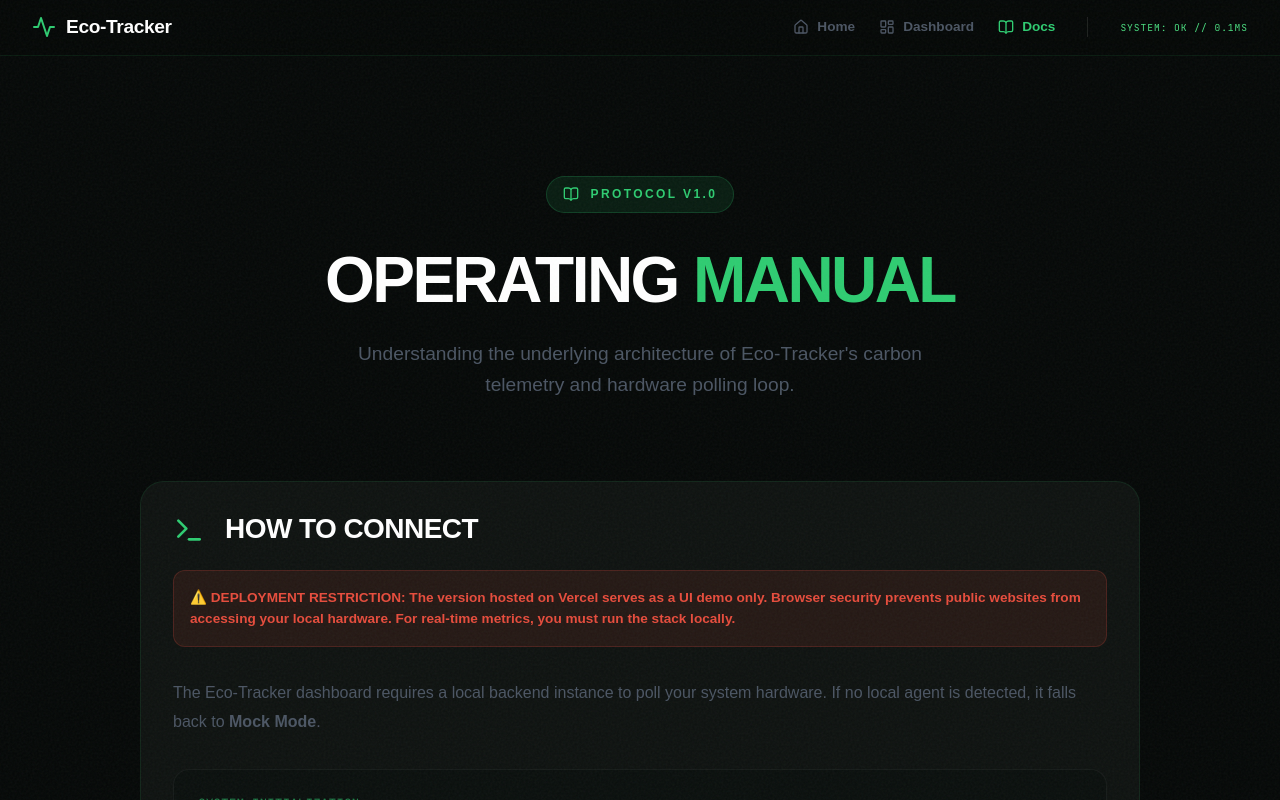
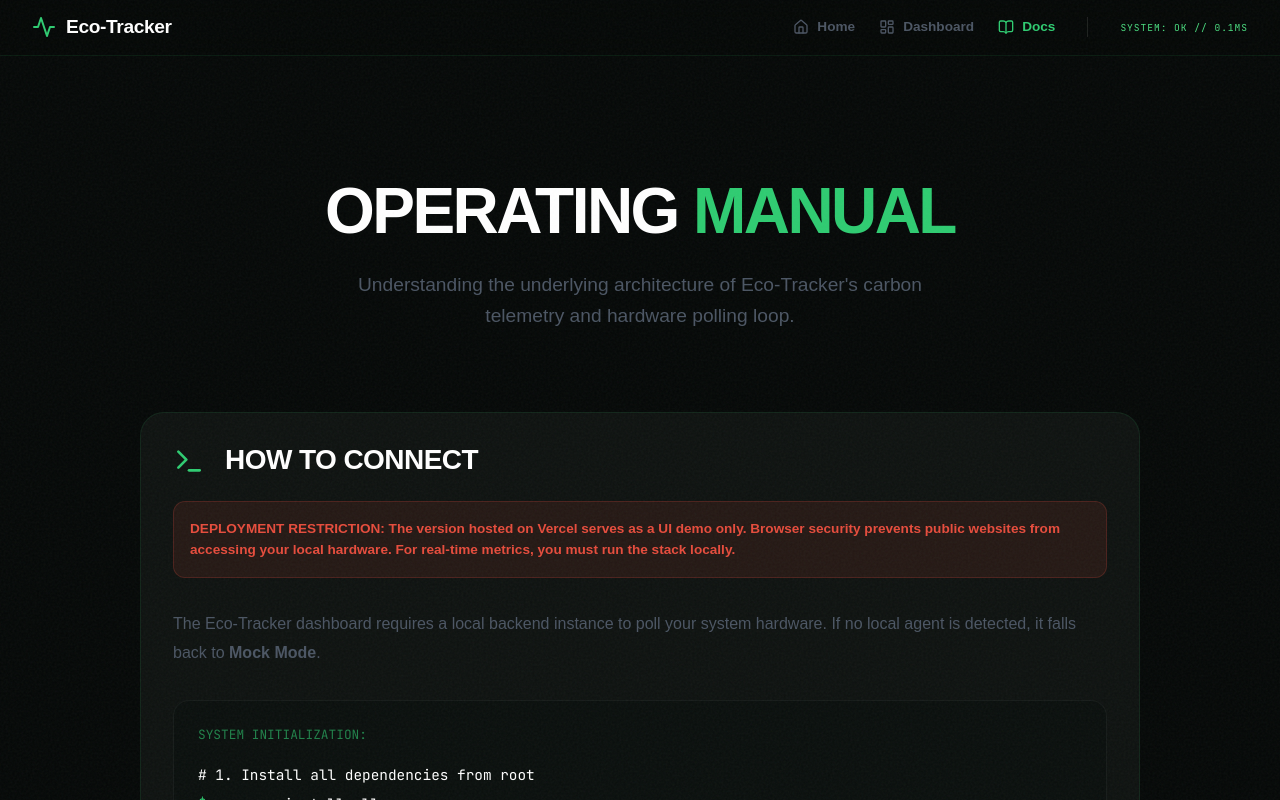
Before and after one commit to Haamid-syed/EcoTracker, a React (Vite) app in the folder frontend/: page /documentation in a window 1280 px wide. Shown: the top 800 px of the page. Built offline with nearby package versions, Linux system fonts and the light colour scheme; a web font is replaced by a local one.

Commit message:
cleanup: remove Private Network Access middleware and local bridging workaround

```diff
--- a/frontend/src/Documentation.tsx
+++ b/frontend/src/Documentation.tsx
@@ -33,19 +33,6 @@ const itemVariants: any = {
       >
         {/* Header */}
         <motion.div variants={itemVariants} style={{ marginBottom: '5rem', textAlign: 'center' }}>
-          <div style={{
-            display: 'inline-flex',
-            alignItems: 'center',
-            gap: '12px',
-            background: 'rgba(46, 204, 113, 0.1)',
-            padding: '8px 16px',
-            borderRadius: '40px',
-            border: '1px solid rgba(46, 204, 113, 0.2)',
-            marginBottom: '2rem'
-          }}>
-            <BookOpen size={16} color="var(--accent-neon)" />
-            <span style={{ color: 'var(--accent-neon)', fontSize: '0.75rem', fontWeight: 800, letterSpacing: '0.2em', textTransform: 'uppercase' }}>PROTOCOL V1.0</span>
-          </div>
           <h1 style={{ fontSize: '4rem', fontWeight: 900, color: 'white', marginBottom: '1.5rem', letterSpacing: '-0.04em' }}>
             OPERATING <span style={{ color: 'var(--accent-neon)' }}>MANUAL</span>
           </h1>
@@ -64,7 +51,7 @@ const itemVariants: any = {
 
             <div style={{ padding: '16px', background: 'rgba(231, 76, 60, 0.1)', borderRadius: '12px', border: '1px solid rgba(231, 76, 60, 0.2)', marginBottom: '32px' }}>
               <p style={{ color: '#e74c3c', fontSize: '0.85rem', margin: 0, fontWeight: 600 }}>
-                ⚠️ DEPLOYMENT RESTRICTION: The version hosted on Vercel serves as a UI demo only. Browser security prevents public websites from accessing your local hardware. For real-time metrics, you must run the stack locally.
+                DEPLOYMENT RESTRICTION: The version hosted on Vercel serves as a UI demo only. Browser security prevents public websites from accessing your local hardware. For real-time metrics, you must run the stack locally.
               </p>
             </div>
 
```
Also changed, not shown: 1 other file (tests, documents, lock files or other folders). Lines whose indentation alone changed are shown as unchanged.
